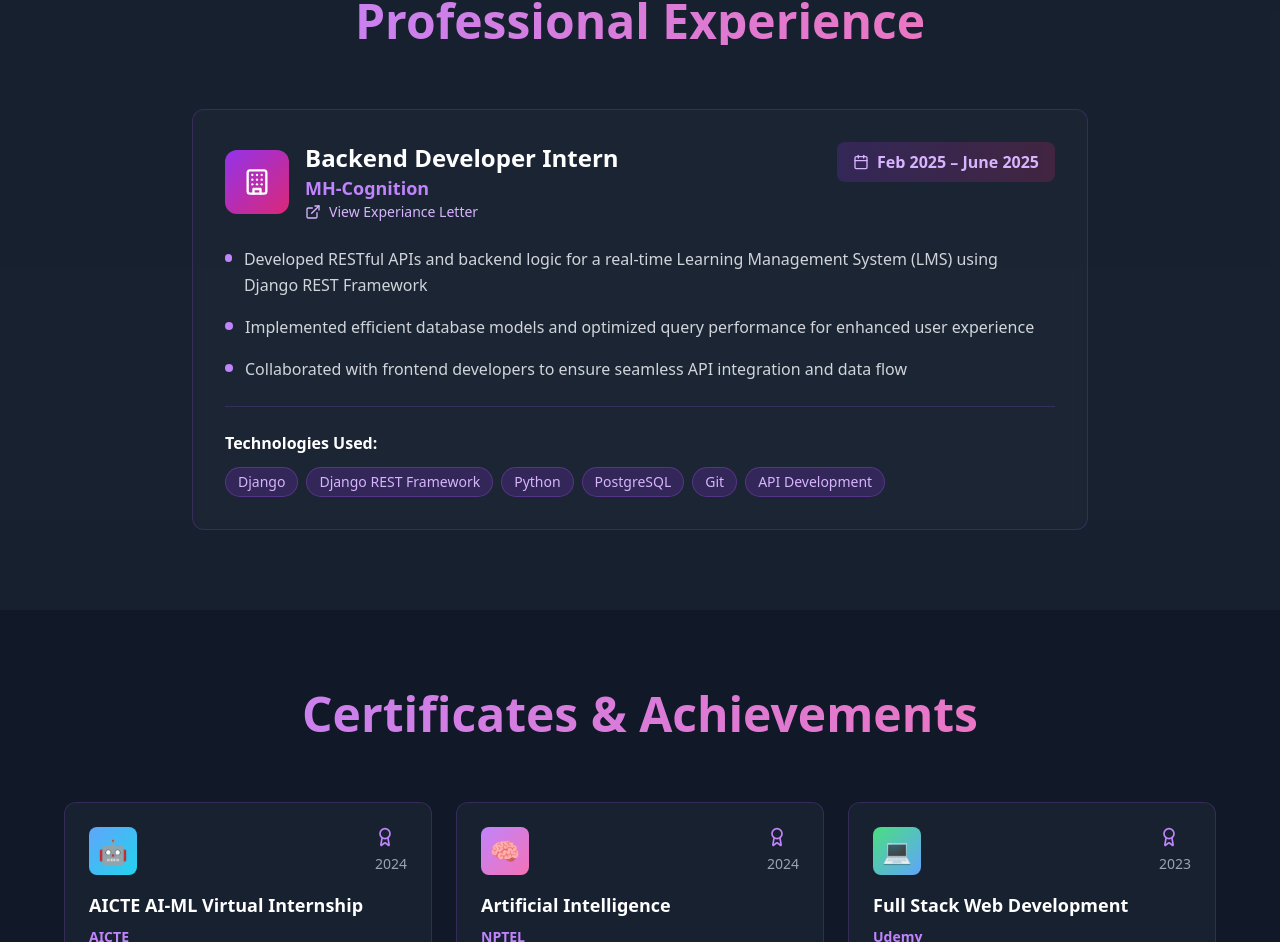
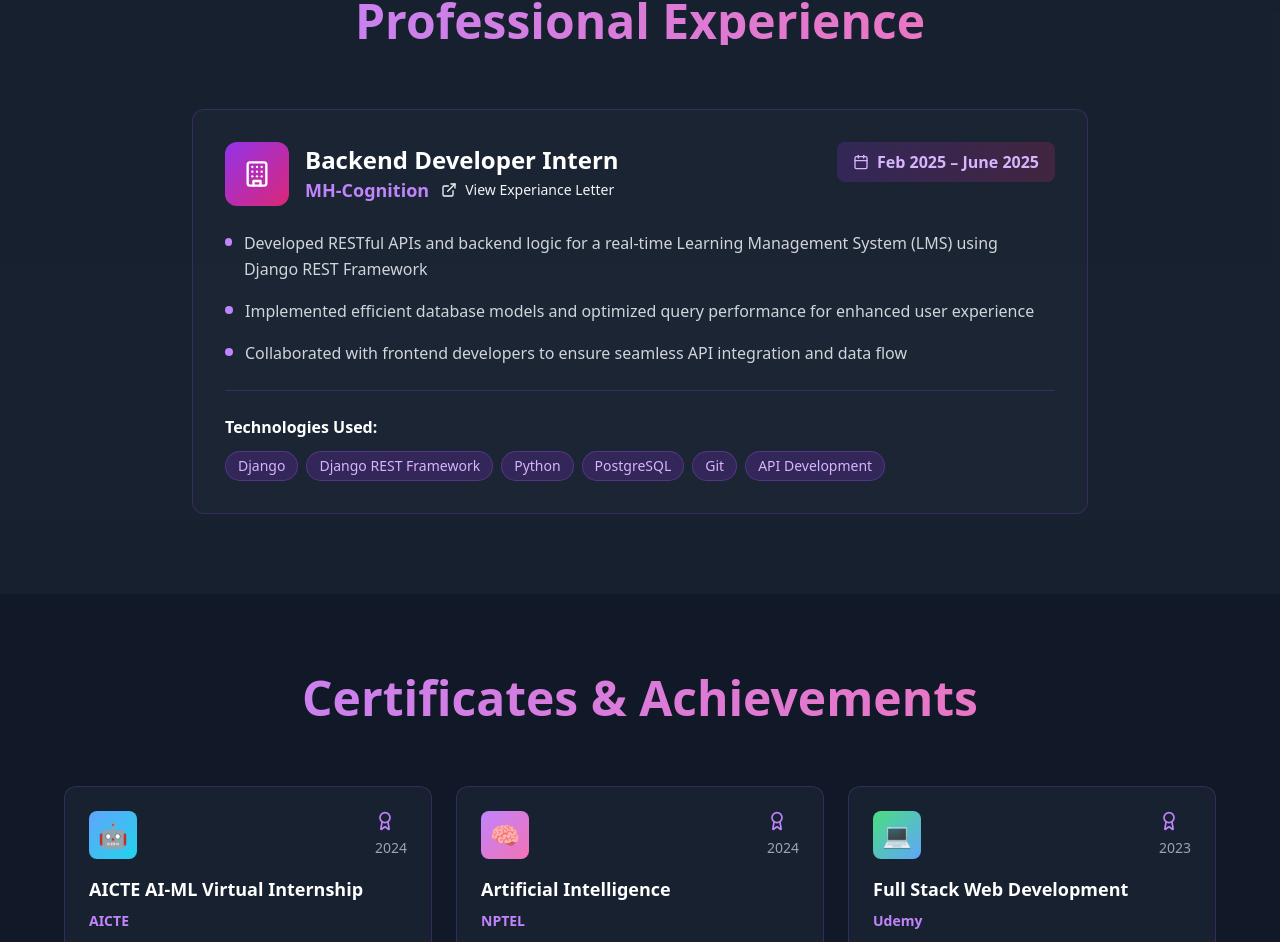
Before and after one commit to allawadadeepika/portfolio, a React (Vite) app: page / in a window 1280 px wide. Shown: the part 4561-5503 px from the top of the page. Built offline with nearby package versions, Linux system fonts and the light colour scheme.

Commit message:
updated experiance letter

```diff
--- a/src/components/Experience.tsx
+++ b/src/components/Experience.tsx
@@ -16,20 +16,27 @@ const Experience = () => {
             <div className="bg-gray-800/60 backdrop-blur-sm rounded-xl p-8 border border-purple-500/20 hover:border-purple-400/40 transition-all duration-300 transform hover:scale-[1.02]">
               <div className="flex items-start justify-between flex-wrap gap-4 mb-6">
                 <div className="flex items-center gap-4">
-                  <div className="w-16 h-16 bg-gradient-to-br from-purple-600 to-pink-600 rounded-xl flex items-center justify-center">
+                  <a href="https://drive.google.com/file/d/17EenSRTxCFAnJjPuSLF9XKoGQBS67p4K/view?usp=sharing"
+                      target="_blank"
+                      rel="noopener noreferrer"
+                      className="w-16 h-16 bg-gradient-to-br from-purple-600 to-pink-600 rounded-xl flex items-center justify-center hover:scale-105 transition-transform duration-200"
+                    >
                       <Building size={28} className="text-white" />
-                  </div>
+                    </a>
+
                   <div>
                     <h3 className="text-2xl font-bold text-white">Backend Developer Intern</h3>
+                    <div className="flex items-center gap-3">
                       <p className="text-purple-400 font-semibold text-lg">MH-Cognition</p>
                       <a href="https://drive.google.com/file/d/17EenSRTxCFAnJjPuSLF9XKoGQBS67p4K/view?usp=sharing"
                         target="_blank"
                         rel="noopener noreferrer"
-                      className="flex items-center gap-2 text-sm text-purple-300 hover:text-purple-400 transition-colors duration-300"
+                        className="flex items-center gap-2 text-sm text-gray-100 hover:text-purple-400 transition-colors duration-300"
                       >
                         <ExternalLink size={16} />
                         View Experiance Letter
                       </a>
+                    </div>
 
 
                   </div>
```
Lines whose indentation alone changed are shown as unchanged.
